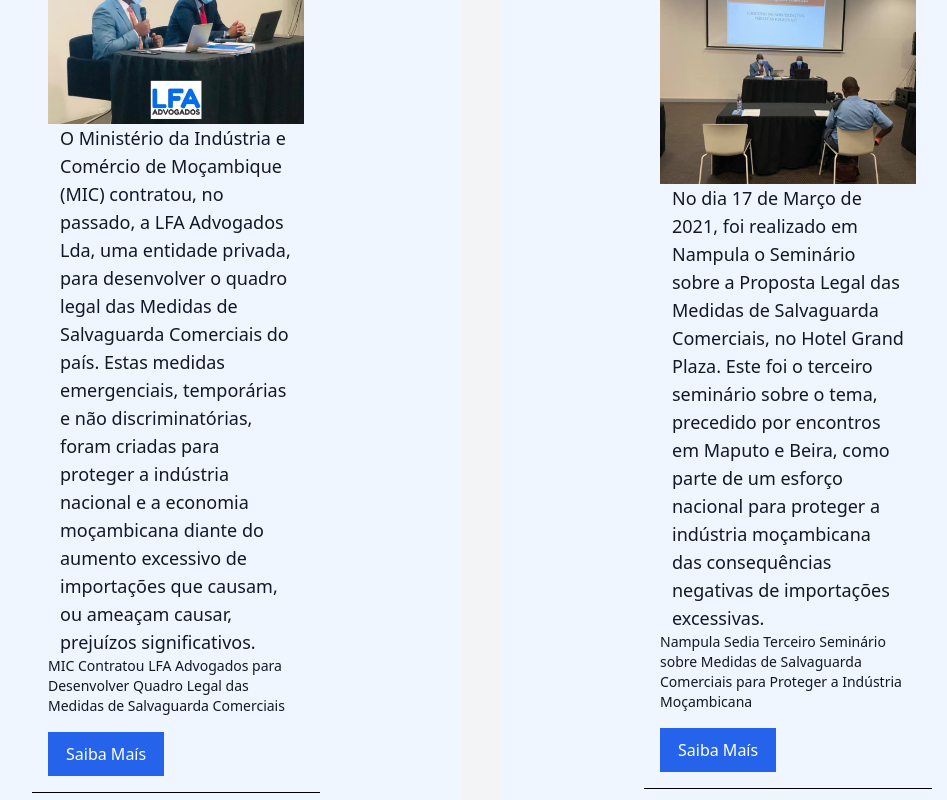
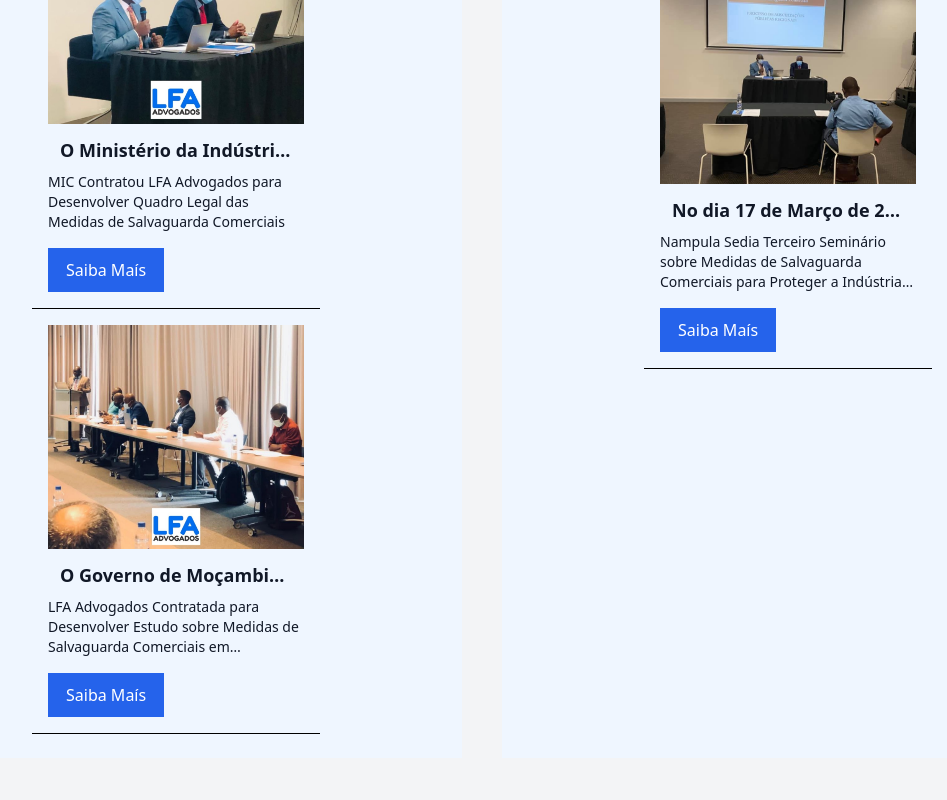
Before and after one commit to alexandre-mahumane/lfa_front, a React (Vite) app: page / in a window 1280 px wide. Shown: the part 1500-2300 px from the top of the page, without its empty margins (158-1105 px from the left). Built offline with nearby package versions, Linux system fonts and the light colour scheme.

Commit message:
set: card component

```diff
--- a/src/components/card.jsx
+++ b/src/components/card.jsx
@@ -1,8 +1,9 @@
 import photo from "../assets/photo5.jpeg";
 import { LinkComponent } from "./link-component";
 import { motion } from "framer-motion";
+
 export const Card = ({ variant, path, pic, title, text }) => {
-  const type = `${variant != "N" ? "px-0" : "px-3"}`;
+  const type = `${variant !== "N" ? "px-0" : "px-3"}`;
   return (
     <motion.section
       initial={{ opacity: 0, y: 50 }}
@@ -14,9 +15,11 @@ export const Card = ({ variant, path, pic, title, text }) => {
       <div className="h-56">
         <img src={pic} className="w-full object-cover h-full" alt="" />
       </div>
-      <div>
-        <h3 className={`text-lg ${type} px-3 font-medium`}>{title}</h3>
-        <p className="font-thin text-sm">{text}</p>
+      <div className="space-y-2 mt-3">
+        <h3 className={`text-lg ${type} px-3 font-bold truncate`} title={title}>
+          {title}
+        </h3>
+        <p className="font-thin text-sm line-clamp-3">{text}</p>
       </div>
       <LinkComponent path={path} />
     </motion.section>
```
